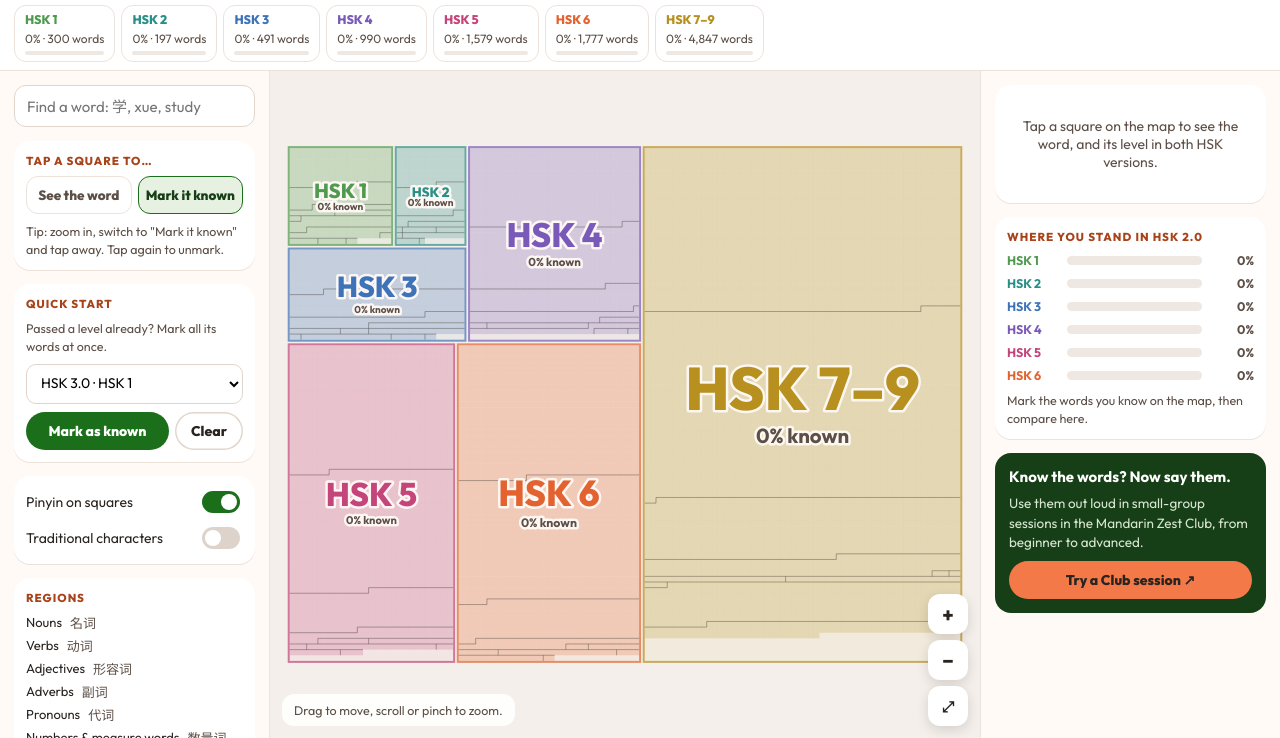
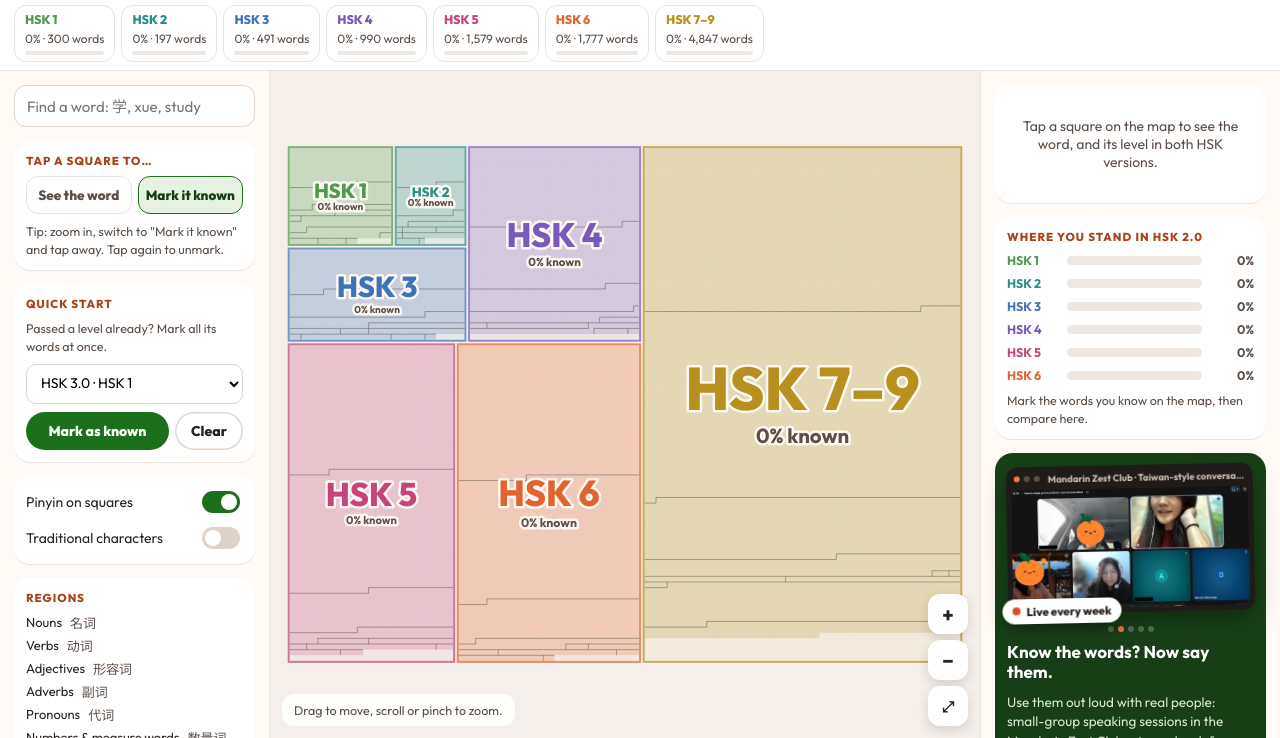
Before and after one commit to antoinesjc/Mandarin-Zest-Class-Calendar, a plain HTML site: page hskmap.html in a window 1280 px wide. Shown: the part 62-800 px from the top of the page. Drawn offline with Linux system fonts and the light colour scheme.

Commit message:
HSK Map: Club box with rotating session screenshots
Co-Authored-By: Claude Opus 5.5 <noreply@anthropic.com>
Claude-Session: https://claude.ai/code/session_01B4PzkCKEiLgfUQSyHrqMXi

```diff
--- a/hskmap.html
+++ b/hskmap.html
@@ -93,8 +93,23 @@
   .stand .row { display:grid; grid-template-columns:52px minmax(0,1fr) 44px; align-items:center; gap:8px; font-size:12.5px; font-weight:700; }
   .stand .bar { height:9px; border-radius:99px; background:#efe8e2; overflow:hidden; } .stand .bar i { display:block; height:100%; transition:width .4s; }
   .stand .row span:last-child { text-align:right; color:var(--muted); }
-  .club { background:var(--dk); color:#fff; border-radius:16px; padding:14px; display:flex; flex-direction:column; gap:8px; }
-  .club p { margin:0; font-size:13.5px; color:#d6e6d0; line-height:1.45; } .club b { font-size:15px; }
+  .club { background:var(--dk); color:#fff; border-radius:18px; padding:12px 12px 14px; display:flex; flex-direction:column; gap:10px; }
+  .club p { margin:0; font-size:13.5px; color:#d6e6d0; line-height:1.45; } .club b { font-size:17px; line-height:1.2; }
+  .call { position:relative; background:#1f1b18; border-radius:12px; padding:5px; transform:rotate(-1.2deg); box-shadow:0 10px 24px rgba(0,0,0,.3); transition:transform .3s; }
+  .club:hover .call { transform:rotate(0); }
+  .call .bar { display:flex; align-items:center; gap:4px; padding:1px 3px 5px; font-size:9.5px; font-weight:700; color:#cdbfb5; white-space:nowrap; overflow:hidden; }
+  .call .bar i { width:6px; height:6px; border-radius:50%; background:#5a4f47; flex:none; } .call .bar i:first-child { background:var(--orange); }
+  .call .bar span { margin-left:4px; overflow:hidden; text-overflow:ellipsis; }
+  .shots { position:relative; aspect-ratio:2/1; border-radius:8px; overflow:hidden; background:#2a2420; }
+  .shots img { position:absolute; inset:0; width:100%; height:100%; object-fit:cover; opacity:0; transform:scale(1.06); transition:opacity .9s ease, transform 4s ease; }
+  .shots img.on { opacity:1; transform:scale(1); }
+  .live { position:absolute; left:-6px; bottom:-10px; background:#fff; color:var(--ink); border-radius:999px; padding:5px 10px; font-size:11.5px; font-weight:800; display:flex; align-items:center; gap:6px; box-shadow:0 6px 14px rgba(0,0,0,.25); }
+  .live i { width:8px; height:8px; border-radius:50%; background:#e0492b; animation:pulse 1.8s infinite; }
+  @keyframes pulse { 0% { box-shadow:0 0 0 0 rgba(224,73,43,.5); } 70% { box-shadow:0 0 0 7px rgba(224,73,43,0); } 100% { box-shadow:0 0 0 0 rgba(224,73,43,0); } }
+  .dots { display:flex; gap:4px; justify-content:center; margin-top:4px; } .dots span { width:6px; height:6px; border-radius:50%; background:rgba(255,255,255,.25); transition:background .3s; } .dots span.on { background:var(--orange); }
+  .club .small { font-size:12px; color:#bcd3b5; text-align:center; }
+  .club .btn { width:100%; min-height:44px; font-size:15px; }
+  @media (prefers-reduced-motion:reduce) { .shots img { transition:none; } .live i { animation:none; } }
   /* modal */
   .modal { position:fixed; inset:0; background:rgba(42,36,32,.45); display:none; align-items:center; justify-content:center; padding:16px; z-index:20; }
   .modal.on { display:flex; }
@@ -164,7 +179,14 @@
       <div class="stand" id="stand"></div>
       <span class="note" id="standN"></span>
     </div>
-    <div class="club"><b>Know the words? Now say them.</b><p>Use them out loud in small-group sessions in the Mandarin Zest Club, from beginner to advanced.</p><a class="btn" href="https://www.mandarinzest.com/mandarin-zest-club" target="_blank" rel="noopener">Try a Club session ↗</a></div>
+    <div class="club">
+      <div class="call" aria-hidden="true"><div class="bar"><i></i><i></i><i></i><span id="callCap">Mandarin Zest Club</span></div><div class="shots" id="shots"></div><span class="live"><i></i>Live every week</span></div>
+      <div class="dots" id="dots" aria-hidden="true"></div>
+      <b>Know the words? Now say them.</b>
+      <p>Use them out loud with real people: small-group speaking sessions in the Mandarin Zest Club, at your level, from beginner to advanced.</p>
+      <a class="btn" id="clubBtn" href="https://www.mandarinzest.com/mandarin-zest-club" target="_blank" rel="noopener">Try a Club session · US$2.50 ↗</a>
+      <span class="small">One trial session per person · no membership needed</span>
+    </div>
   </aside>
 </div>
 
@@ -467,6 +489,18 @@
   }
   function savedLabel() { var el = document.getElementById("savedT"), b = document.getElementById("saveBtn"); if (S.email) { el.textContent = "Saved to " + S.email; b.textContent = "Save now"; b.classList.add("ghost"); } }
 
+  // ---------- Club box: real session screenshots ----------
+  var SHOTS = [["sessions/s05.jpg", "Food talk with Xiaojing"], ["sessions/s02.jpg", "Taiwan-style conversation"], ["sessions/s01.jpg", "HSK 2–3 speaking practice"], ["sessions/s03.jpg", "Advanced reading session"], ["sessions/s04.jpg", "Taiwanese sounds"]];
+  var sh = document.getElementById("shots"), dt = document.getElementById("dots"), si = 0;
+  sh.innerHTML = SHOTS.map(function (x, i) { return '<img src="' + x[0] + '" alt="" loading="lazy" class="' + (i ? '' : 'on') + '">'; }).join("");
+  dt.innerHTML = SHOTS.map(function (x, i) { return '<span class="' + (i ? '' : 'on') + '"></span>'; }).join("");
+  document.getElementById("callCap").textContent = "Mandarin Zest Club · " + SHOTS[0][1];
+  if (!matchMedia("(prefers-reduced-motion: reduce)").matches) setInterval(function () {
+    var im = sh.children, d = dt.children; im[si].classList.remove("on"); d[si].classList.remove("on"); si = (si + 1) % SHOTS.length; im[si].classList.add("on"); d[si].classList.add("on");
+    document.getElementById("callCap").textContent = "Mandarin Zest Club · " + SHOTS[si][1];
+  }, 3500);
+  document.getElementById("clubBtn").addEventListener("click", function () { try { window.top.postMessage({ mz:"track", event:"ViewContent", params:{ content_name:"hsk map club" }, ga:{ event:"select_content", params:{ content_type:"club_cta", item_id:"hsk map" } } }, "*"); } catch (e) {} });
+
   // ---------- start ----------
   fetch("hskmap/words.json").then(function (r) { return r.json(); }).then(function (d) {
     W = d.w; L = layout(ver); [].forEach.call(document.querySelectorAll(".seg button"), function (b) { b.setAttribute("aria-pressed", String(+b.dataset.v === ver)); });
```
